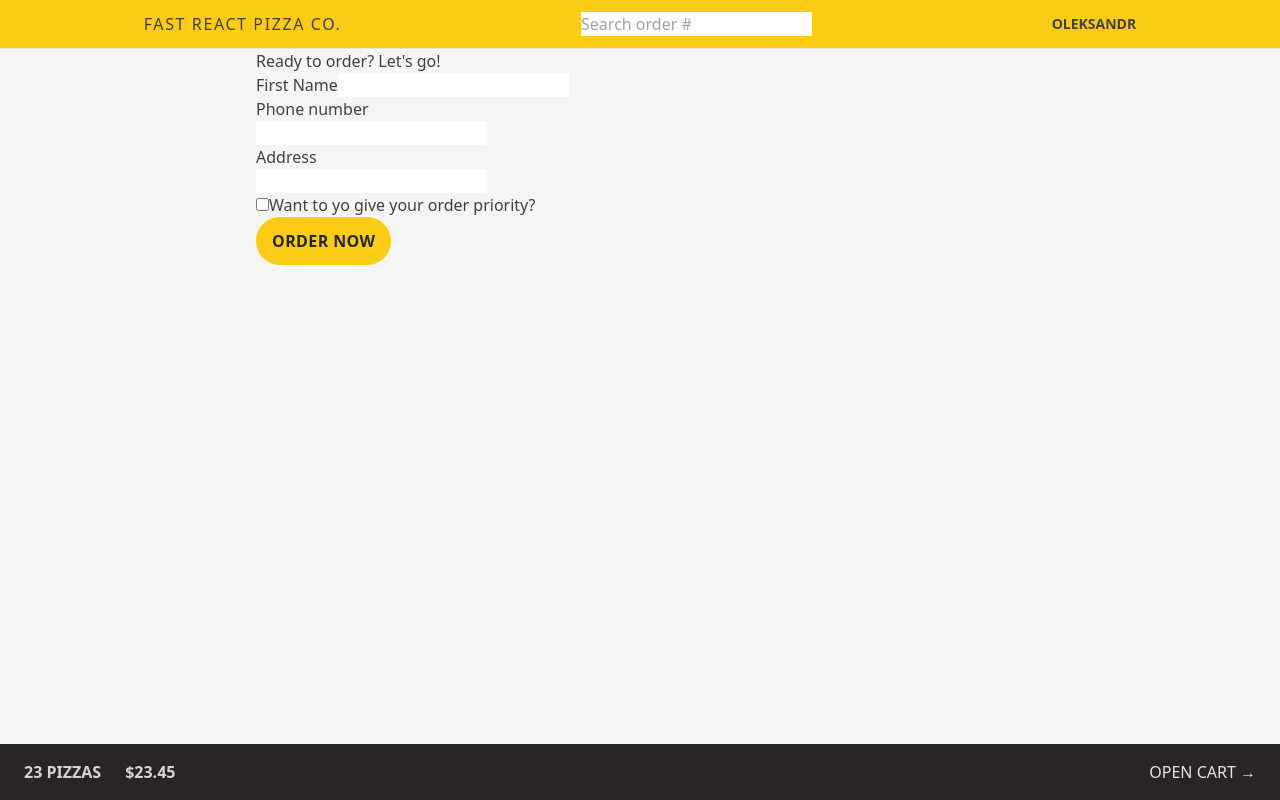
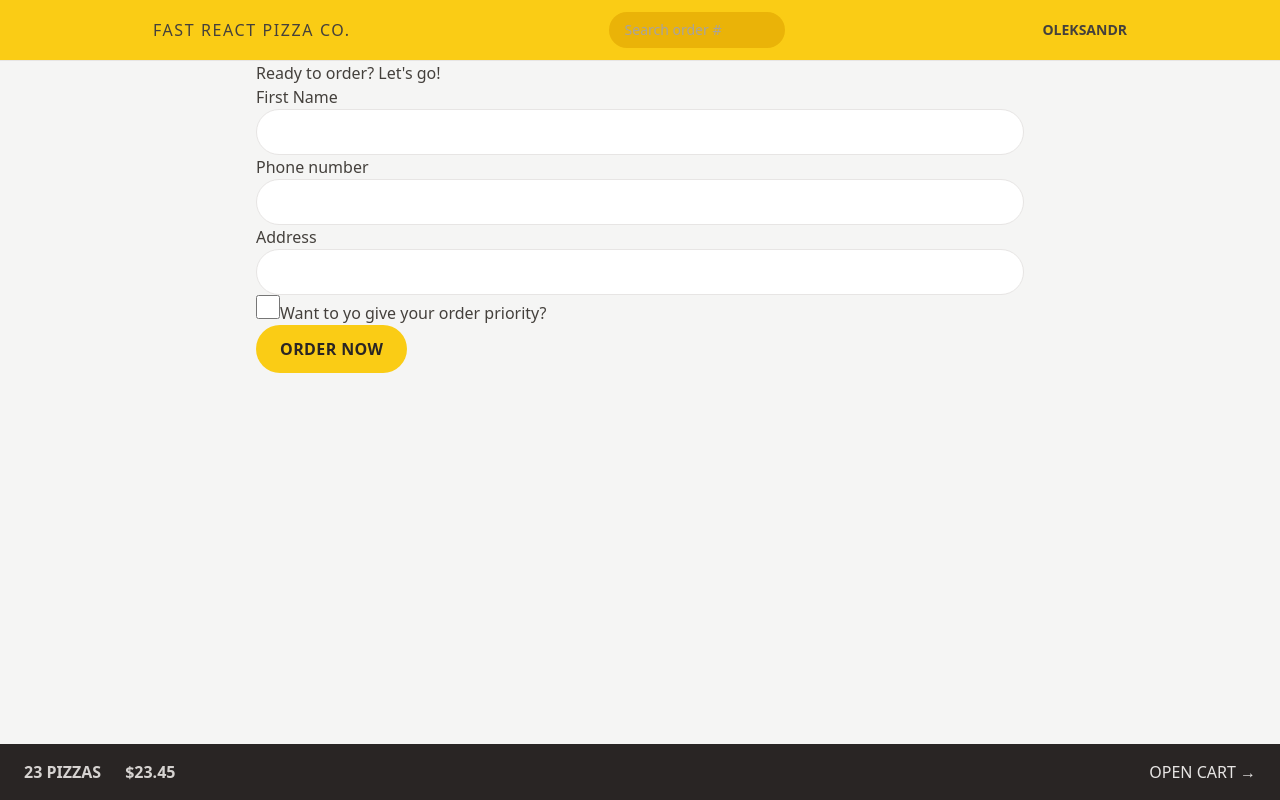
Before and after one commit to rubanenko35/react-pizza, a React (Vite) app: page /order/new in a window 1280 px wide. Built offline with nearby package versions, Linux system fonts and the light colour scheme.

Commit message:
Link button

```diff
--- a/src/features/cart/Cart.jsx
+++ b/src/features/cart/Cart.jsx
@@ -1,4 +1,5 @@
-import { Link } from "react-router-dom";
+import LinkButton from "../../ui/LinkButton.jsx";
+import Button from "../../ui/Button.jsx";
 
 const fakeCart = [
   {
@@ -29,18 +30,13 @@
 
   return (
     <div>
-      <Link
-        to="/menu"
-        className="text-sm text-blue-500 hover:text-blue-600 hover:underline"
-      >
-        &larr; Back to menu
-      </Link>
+      <LinkButton to="/menu">&larr; Back to menu</LinkButton>
 
       <h2>Your cart, %NAME%</h2>
 
       <div>
-        <Link to="/order/new">Order pizzas</Link>
-        <button>Clear cart</button>
+        <Button to="/order/new">Order pizzas</Button>
+        <Button>Clear cart</Button>
       </div>
     </div>
   );
--- a/src/features/order/CreateOrder.jsx
+++ b/src/features/order/CreateOrder.jsx
@@ -1,4 +1,4 @@
-import { useState } from "react";
+import Button from "../../ui/Button.jsx";
 import { Form, redirect, useActionData, useNavigation } from "react-router-dom";
 import { createOrder } from "../../services/apiRestaurant.js";
 
@@ -48,13 +48,13 @@
       <Form method="POST">
         <div>
           <label>First Name</label>
-          <input type="text" name="customer" required />
+          <input className="input" type="text" name="customer" required />
         </div>
 
         <div>
           <label>Phone number</label>
           <div>
-            <input type="tel" name="phone" required />
+            <input className="input" type="tel" name="phone" required />
           </div>
           {formErrors?.phone && <p>{formErrors.phone}</p>}
         </div>
@@ -62,12 +62,13 @@
         <div>
           <label>Address</label>
           <div>
-            <input type="text" name="address" required />
+            <input className="input" type="text" name="address" required />
           </div>
         </div>
 
         <div>
           <input
+            className="h-6 w-6 accent-yellow-400 focus:outline-none focus:ring focus:ring-yellow-400 focus:ring-offset-2"
             type="checkbox"
             name="priority"
             id="priority"
@@ -79,12 +80,9 @@
 
         <div>
           <input type="hidden" name="cart" value={JSON.stringify(cart)} />
-          <button
-            className="inline-block rounded-full bg-yellow-400 px-4 py-3 font-semibold uppercase tracking-wide text-stone-800 transition-colors duration-300 hover:bg-yellow-300 focus:bg-yellow-300 focus:outline-none focus:ring focus:ring-yellow-300 focus:ring-offset-2 disabled:cursor-not-allowed"
-            disabled={isSubmitting}
-          >
+          <Button disabled={isSubmitting}>
             {isSubmitting ? "Placing order..." : "Order now"}
-          </button>
+          </Button>
         </div>
       </Form>
     </div>
--- a/src/features/order/SearchOrder.jsx
+++ b/src/features/order/SearchOrder.jsx
@@ -1,17 +1,18 @@
-import {useState} from "react";
-import {useNavigate} from "react-router-dom";
-
+import { useState } from "react";
+import { useNavigate } from "react-router-dom";
 
 function SearchOrder(props) {
-  const [query, setQuery] = useState('');
+  const [query, setQuery] = useState("");
   const navigate = useNavigate();
 
   function handleSubmit(e) {
     e.preventDefault();
-    if(!query) { return;}
+    if (!query) {
+      return;
+    }
 
     navigate(`/order/${query}`);
-    setQuery('');
+    setQuery("");
   }
 
   return (
@@ -19,6 +20,7 @@
       <input
         placeholder="Search order #"
         value={query}
+        className="w-28 rounded-full bg-yellow-500 px-4 py-2 text-sm transition-all duration-300 placeholder:text-stone-400 focus:outline-none focus:ring focus:ring-yellow-500 focus:ring-opacity-50 sm:w-44 sm:focus:w-72"
         onChange={(e) => setQuery(e.target.value)}
       />
     </form>
--- a/src/features/user/CreateUser.jsx
+++ b/src/features/user/CreateUser.jsx
@@ -1,3 +1,4 @@
+import Button from "../../ui/Button.jsx";
 import { useState } from "react";
 
 function CreateUser() {
@@ -14,7 +15,7 @@
       </p>
 
       <input
-        className="w-72"
+        className="input mb-8 w-72"
         type="text"
         placeholder="Your full name"
         value={username}
@@ -23,7 +24,7 @@
 
       {username !== "" && (
         <div>
-          <button>Start ordering</button>
+          <Button>Start ordering</Button>
         </div>
       )}
     </form>
--- a/src/index.css
+++ b/src/index.css
@@ -2,19 +2,11 @@
 @tailwind components;
 @tailwind utilities;
 
-/*body {*/
-/*  font-family: system-ui, -apple-system, BlinkMacSystemFont, 'Segoe UI', Roboto,*/
-/*    Oxygen, Ubuntu, Cantarell, 'Open Sans', 'Helvetica Neue', sans-serif;*/
-/*  background-color: #f7f7f7;*/
-/*  color: #444;*/
-/*}*/
-
-/*.layout {*/
-/*  display: grid;*/
-/*  grid-template-rows: auto 1fr auto;*/
-/*  gap: 32px;*/
-/*  height: 100dvh;*/
-/*}*/
+@layer components {
+    .input {
+        @apply w-full rounded-full border border-stone-200 px-4 py-2 text-sm transition-all duration-300 placeholder:text-stone-400 focus:outline-none focus:ring focus:ring-yellow-400 md:px-6 md:py-3
+    }
+}
 
 /* https://dev.to/afif/i-made-100-css-loaders-for-your-next-project-4eje */
 .loader {
--- /dev/null
+++ b/src/ui/Button.jsx
@@ -0,0 +1,22 @@
+import { Link } from "react-router-dom";
+
+function Button({ children, disabled, to }) {
+  const className =
+    "sm-py-4 inline-block rounded-full bg-yellow-400 px-4 py-3 font-semibold uppercase tracking-wide text-stone-800 transition-colors duration-300 hover:bg-yellow-300 focus:bg-yellow-300 focus:outline-none focus:ring focus:ring-yellow-300 focus:ring-offset-2 disabled:cursor-not-allowed sm:px-6";
+
+  if (to) {
+    return (
+      <Link to={to} className={className}>
+        {children}
+      </Link>
+    );
+  }
+
+  return (
+    <button disabled={disabled} className={className}>
+      {children}
+    </button>
+  );
+}
+
+export default Button;
--- a/src/ui/Error.jsx
+++ b/src/ui/Error.jsx
@@ -1,14 +1,15 @@
-import {useNavigate, useRouteError} from 'react-router-dom';
+import { useRouteError } from "react-router-dom";
+import LinkButton from "./LinkButton.jsx";
 
 function NotFound() {
-  const navigate = useNavigate();
   const error = useRouteError();
 
   return (
     <div>
       <h1>Something went wrong 😢</h1>
-      <p>{ error?.data || error?.message }</p>
-      <button onClick={() => navigate(-1)}>&larr; Go back</button>
+      <p>{error?.data || error?.message}</p>
+
+      <LinkButton to="-1">&larr; Go back</LinkButton>
     </div>
   );
 }
--- /dev/null
+++ b/src/ui/LinkButton.jsx
@@ -0,0 +1,22 @@
+import { Link, useNavigate } from "react-router-dom";
+
+function LinkButton({ children, to }) {
+  const navigate = useNavigate();
+  const className = "text-sm text-blue-500 hover:text-blue-600 hover:underline";
+
+  if (to === "-1") {
+    return (
+      <button className={className} onClick={() => navigate(-1)}>
+        &larr; Go back
+      </button>
+    );
+  }
+
+  return (
+    <Link to={to} className={className}>
+      {children}
+    </Link>
+  );
+}
+
+export default LinkButton;
```
Lines whose indentation alone changed are shown as unchanged.
